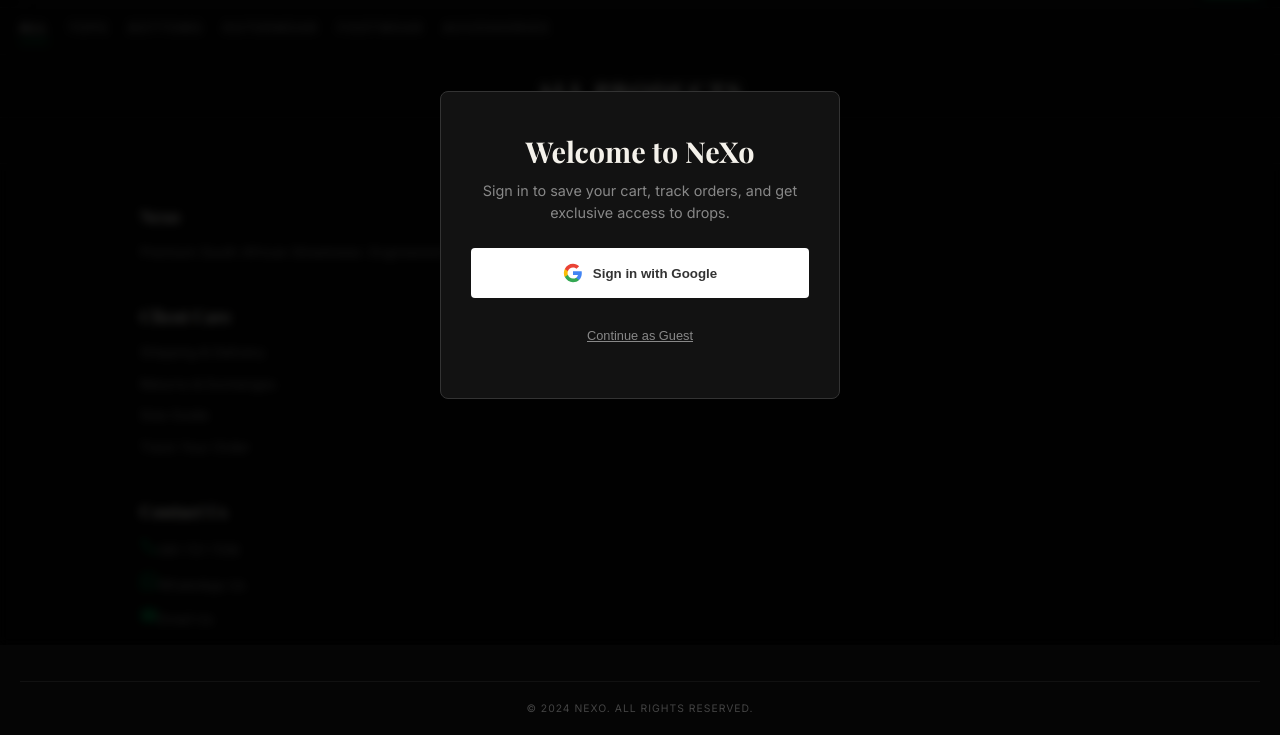
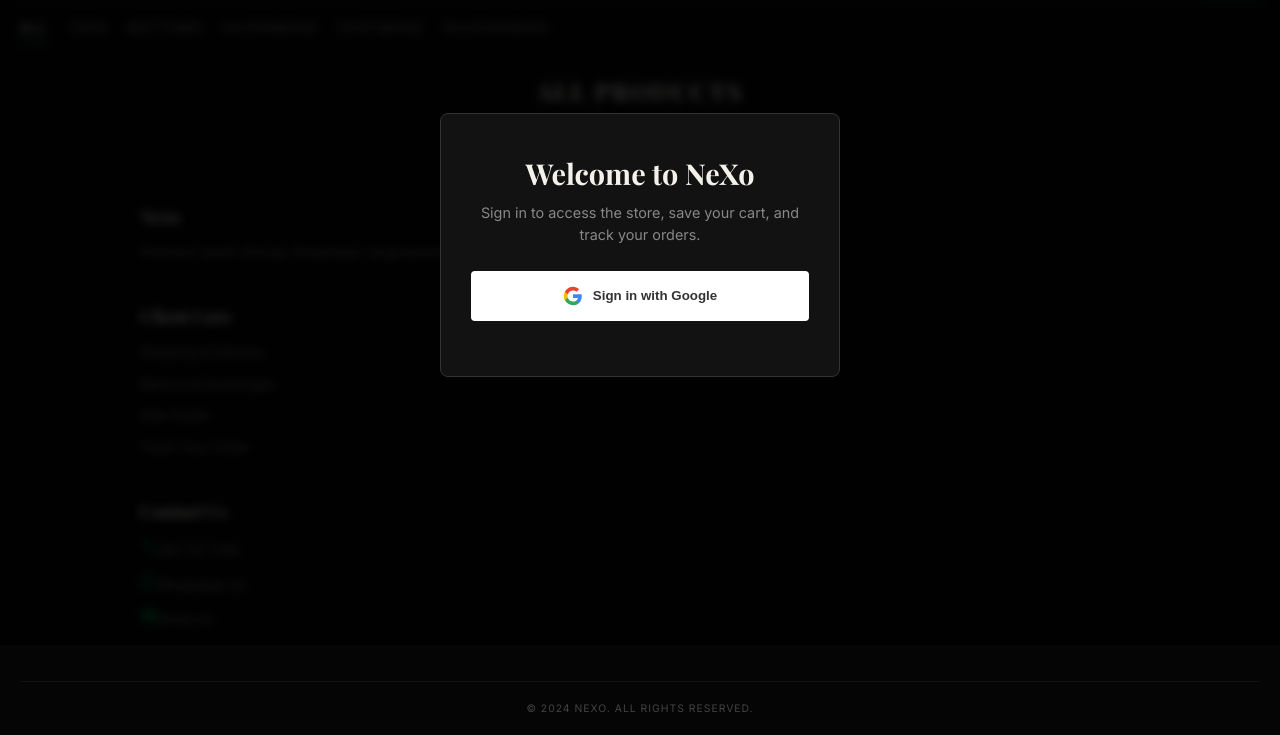
Before and after one commit to nexodigitalagencyza-debug/NeXo, a plain HTML site: page index.html in a window 1280 px wide. Shown: the part 155-890 px from the top of the page. Drawn offline with nearby package versions, Linux system fonts and the light colour scheme; no server answers; a web font is replaced by a local one.

Commit message:
Update index.html

```diff
--- a/index.html
+++ b/index.html
@@ -217,23 +217,21 @@
         .welcome-popup p { font-size: 0.9rem; color: var(--text-muted); margin-bottom: 25px; line-height: 1.5; }
         .welcome-popup button { width: 100%; padding: 15px; background: #fff; color: #333; border: none; font-weight: bold; cursor: pointer; border-radius: 4px; display: flex; align-items: center; justify-content: center; gap: 10px; margin-bottom: 15px; transition: 0.3s; }
         .welcome-popup button:hover { background: #eee; }
-        .welcome-popup .skip-btn { background: transparent; color: var(--text-muted); font-size: 0.8rem; text-decoration: underline; margin-bottom: 0; font-weight: normal; }
-        .welcome-popup .skip-btn:hover { color: var(--text-cream); background: transparent; }
     </style>
 </head>
 <body>
 
     <div id="toastMessage" class="luxury-toast"></div>
 
+    <!-- FORCED WELCOME POPUP -->
     <div id="welcomePopup" class="welcome-popup-overlay">
         <div class="welcome-popup">
             <h2>Welcome to NeXo</h2>
-            <p>Sign in to save your cart, track orders, and get exclusive access to drops.</p>
+            <p>Sign in to access the store, save your cart, and track your orders.</p>
             <button onclick="signInWithGoogle()">
                 <svg width="20" height="20" viewBox="0 0 24 24"><path fill="#4285F4" d="M22.56 12.25c0-.78-.07-1.53-.2-2.25H12v4.26h5.92c-.26 1.37-1.04 2.53-2.21 3.31v2.77h3.57c2.08-1.92 3.28-4.74 3.28-8.09z"/><path fill="#34A853" d="M12 23c2.97 0 5.46-.98 7.28-2.66l-3.57-2.77c-.98.66-2.23 1.06-3.71 1.06-2.86 0-5.29-1.93-6.16-4.53H2.18v2.84C3.99 20.53 7.7 23 12 23z"/><path fill="#FBBC05" d="M5.84 14.09c-.22-.66-.35-1.36-.35-2.09s.13-1.43.35-2.09V7.07H2.18C1.43 8.55 1 10.22 1 12s.43 3.45 1.18 4.93l2.85-2.22.81-.62z"/><path fill="#EA4335" d="M12 5.38c1.62 0 3.06.56 4.21 1.64l3.15-3.15C17.45 2.09 14.97 1 12 1 7.7 1 3.99 3.47 2.18 7.07l3.66 2.84c.87-2.6 3.3-4.53 6.16-4.53z"/></svg>
                 Sign in with Google
             </button>
-            <button class="skip-btn" onclick="closeWelcomePopup()">Continue as Guest</button>
         </div>
     </div>
 
@@ -550,16 +548,9 @@
             }
         }
 
-        window.closeWelcomePopup = function() {
-            document.getElementById('welcomePopup').classList.remove('active');
-            localStorage.setItem('nexoWelcomeSeen', 'true');
-        };
-
-        if (!localStorage.getItem('nexoWelcomeSeen')) {
-            setTimeout(() => {
-                document.getElementById('welcomePopup').classList.add('active');
-            }, 1000);
-        }
+        window.addEventListener('DOMContentLoaded', () => {
+            document.getElementById('welcomePopup').classList.add('active');
+        });
     </script>
 
     <script type="module">
@@ -605,7 +596,6 @@
             signInWithPopup(auth, provider)
                 .then((result) => {
                     showToast(`Welcome ${result.user.displayName || result.user.email}`);
-                    closeWelcomePopup();
                 }).catch((error) => {
                     showToast("Error: " + error.message);
                 });
@@ -623,8 +613,11 @@
             const signOutBtn = document.getElementById('signOutBtn');
             const chatInput = document.getElementById('chatInput');
             const chatSendBtn = document.getElementById('chatSendBtn');
+            const welcomePopup = document.getElementById('welcomePopup');
 
             if (user) {
+                welcomePopup.classList.remove('active'); // Hide popup if logged in
+
                 currentUserEmail = user.email;
                 emailDisplay.innerText = user.email;
                 signInBtn.style.display = 'none';
@@ -643,6 +636,8 @@
 
                 loadMessages();
             } else {
+                welcomePopup.classList.add('active'); // Force popup if not logged in
+
                 currentUserEmail = null;
                 emailDisplay.innerText = 'Not signed in';
                 signInBtn.style.display = 'block';
@@ -1237,7 +1232,6 @@
         // Decrement Stock after successful checkout
         async function decrementStock(cartItems) {
             for (let item of cartItems) {
-                // Find product by title (simplification for this setup)
                 const q = query(collection(db, "products"), where("title", "==", item.title));
                 const snap = await getDocs(q);
 
@@ -1263,21 +1257,17 @@
         window.processPayment = function() {
             if (cart.length === 0) return;
 
-            // ... (Validation logic from originalProcessPayment) ...
             const email = document.getElementById('userEmail').value.trim();
             const street = document.getElementById('userStreet').value.trim();
             const city = document.getElementById('userCity').value.trim();
             const postal = document.getElementById('userPostal').value.trim();
-            const courier = document.querySelector('input[name="courier"]:checked').value;
 
             if (!email || !street || !city || !postal) {
                 showToast("Please fill in all delivery details");
                 return;
             }
 
-            // Deduct stock first
             decrementStock(cart).then(() => {
-                // Then run the original payment logic
                 originalProcessPayment();
             });
         };
```
